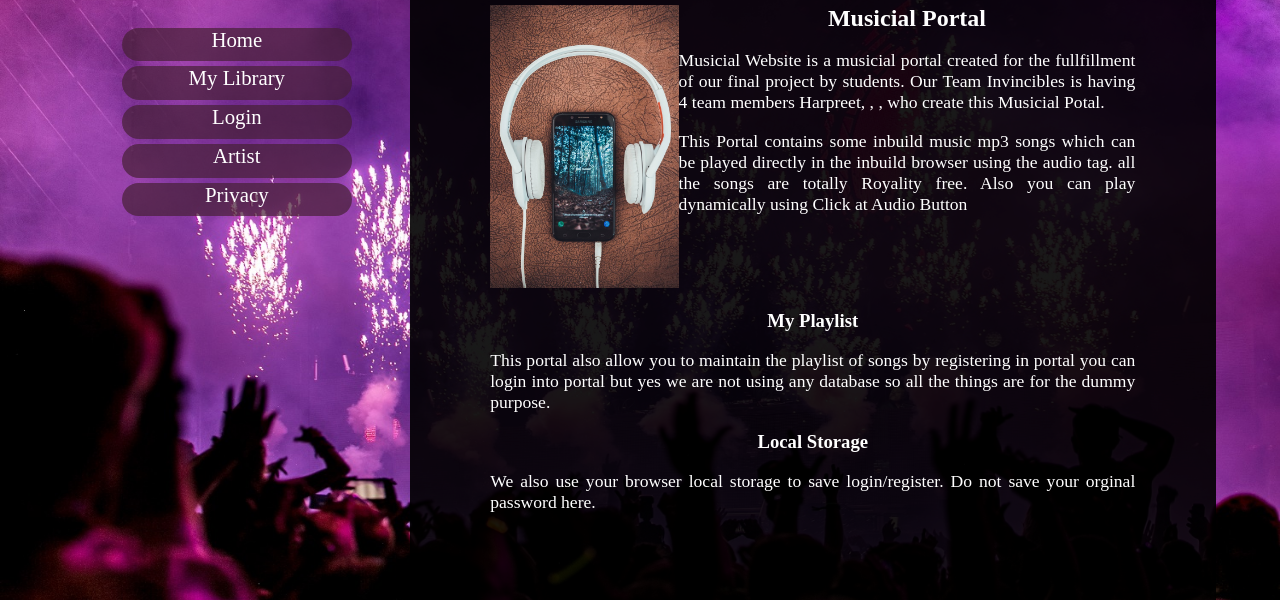
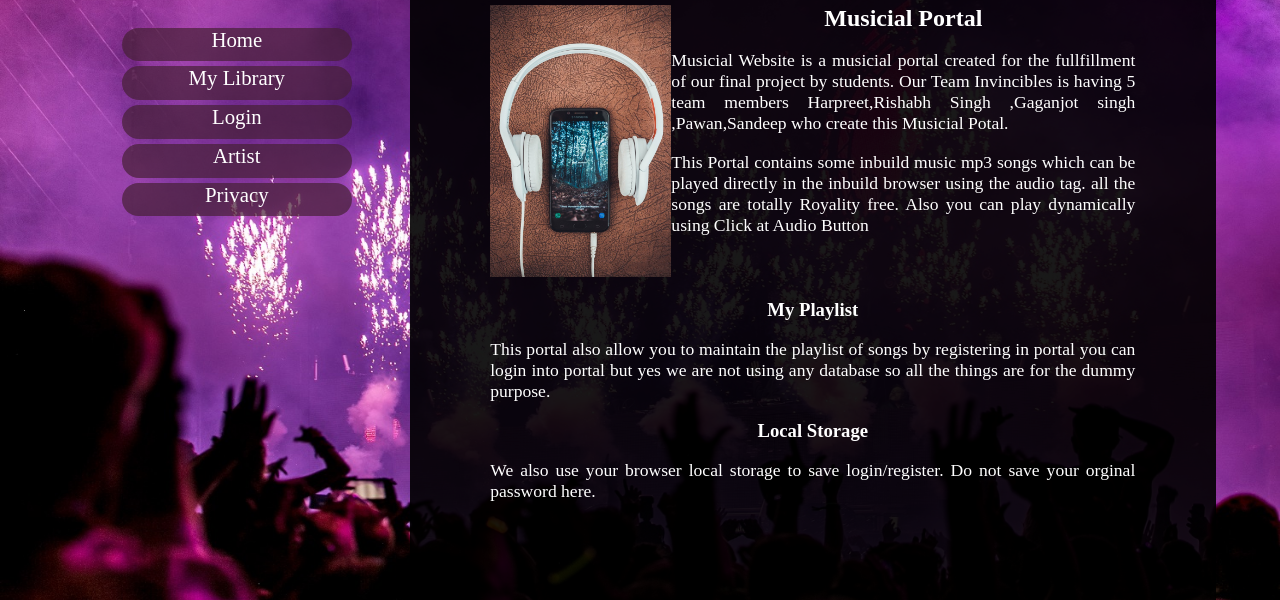
Before and after one commit to HarpreetKaur69/FinalProject_Invincibles_musicial, a plain HTML site: page about.html in a window 1280 px wide. Shown: the part 185-785 px from the top of the page. Drawn offline with nearby package versions, Linux system fonts and the light colour scheme.

Commit message:
Chnaged Content of about us page

```diff
--- a/about.html
+++ b/about.html
@@ -56,7 +56,7 @@
                         <h2 class="tcenter">Musicial Portal</h2><br/>
                         <p class="tjustify lines">
                             Musicial Website is a musicial portal created for the fullfillment of our final
-                            project by students. Our Team Invincibles is having 4 team members Harpreet, , ,
+                            project by students. Our Team Invincibles is having 5 team members Harpreet,Rishabh Singh ,Gaganjot singh ,Pawan,Sandeep
                             who create this Musicial Potal.
                         </p>
                         <br/>
```
